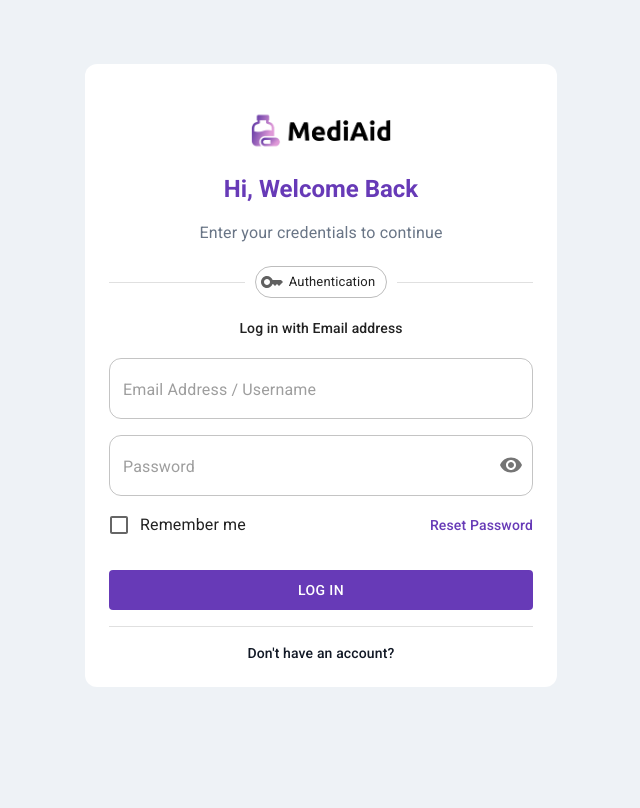
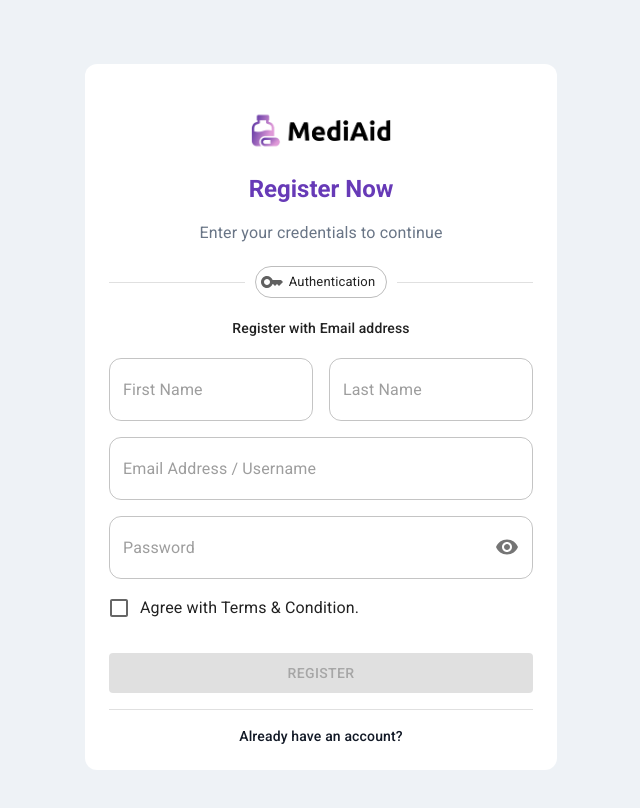
Before and after one commit to Sharif-Minhaz/MediAid, a React (Vite) app in the folder client/: page / in a window 1280 px wide. Shown: the top 808 px of the page, without its empty margins (319-959 px from the left). Built offline with nearby package versions, Linux system fonts and the light colour scheme.

Commit message:
feat: register page added - client

```diff
--- a/client/src/app/App.jsx
+++ b/client/src/app/App.jsx
@@ -1,12 +1,14 @@
-import { Container, ThemeProvider } from "@mui/material";
+import { ThemeProvider } from "@mui/material";
 import theme from "../theme/theme";
-import Login from "../features/login/Login";
+import Login from "../features/auth/Login";
 import "./App.css";
+import Register from "../features/auth/Register";
 
 function App() {
 	return (
 		<ThemeProvider theme={theme}>
-			<Login />
+			{/* <Login /> */}
+			<Register />
 		</ThemeProvider>
 	);
 }
--- a/client/src/features/login/Login.jsx
+++ b/client/src/features/auth/Login.jsx
@@ -44,9 +44,6 @@ const Login = () => {
 					p: 3,
 				}}
 			>
-				{/* <Avatar sx={{ m: 1, bgcolor: "secondary.main" }}>
-					<LockOutlinedIcon />
-				</Avatar> */}
 				<img src="/images/cover.png" height="85" />
 
 				<Typography fontWeight={700} color="primary" component="h5" variant="h5">
@@ -104,12 +101,13 @@ const Login = () => {
 							label="Password"
 							type={showPassword ? "text" : "password"}
 							endAdornment={
-								<InputAdornment sx={{ mb: "6px"}} position="end">
+								<InputAdornment sx={{ mb: "6px" }} position="end">
 									<IconButton
 										aria-label="toggle password visibility"
 										onClick={handleClickShowPassword}
 										onMouseDown={handleMouseDownPassword}
 										edge="end"
+										size="large"
 									>
 										{showPassword ? <VisibilityOff /> : <Visibility />}
 									</IconButton>
--- /dev/null
+++ b/client/src/features/auth/Register.jsx
@@ -0,0 +1,268 @@
+import { useState } from "react";
+import { Link } from "react-router-dom";
+import KeyIcon from "@mui/icons-material/Key";
+import Visibility from "@mui/icons-material/Visibility";
+import VisibilityOff from "@mui/icons-material/VisibilityOff";
+import {
+	Button,
+	CssBaseline,
+	FormControlLabel,
+	Checkbox,
+	Grid,
+	Box,
+	Typography,
+	Container,
+	Chip,
+	Divider,
+	FormControl,
+	InputLabel,
+	OutlinedInput,
+	Paper,
+	InputAdornment,
+	IconButton,
+} from "@mui/material";
+import { useTheme } from "@emotion/react";
+import { strengthColor, strengthIndicator } from "../../utils/passwordStrength";
+
+const initialData = { password: "" };
+
+const Register = () => {
+	const theme = useTheme();
+	const [formData, setFormData] = useState(initialData);
+	const [showPassword, setShowPassword] = useState(false);
+	const [agreed, setAgreed] = useState(false);
+	const [strength, setStrength] = useState(0);
+	const [level, setLevel] = useState();
+
+	const handleChange = (e) => {
+		setFormData((prev) => ({ ...prev, [e.target.name]: e.target.value }));
+		if (e.target.name === "password") {
+			handlePswIndicator(e.target.value);
+		}
+	};
+
+	const handlePswIndicator = (value) => {
+		const temp = strengthIndicator(value);
+		setStrength(temp);
+		setLevel(strengthColor(temp));
+	};
+
+	const handleClickShowPassword = () => setShowPassword((show) => !show);
+	const handleMouseDownPassword = (event) => {
+		event.preventDefault();
+	};
+
+	const handleAgree = () => setAgreed((prev) => !prev);
+
+	return (
+		<Container component="main" sx={{ width: "520px !important" }}>
+			<CssBaseline />
+			<Paper
+				sx={{
+					marginBlock: 8,
+					display: "flex",
+					flexDirection: "column",
+					alignItems: "center",
+					p: 3,
+				}}
+			>
+				<img src="/images/cover.png" height="85" />
+
+				<Typography fontWeight={700} color="primary" component="h5" variant="h5">
+					Register Now
+				</Typography>
+				<Typography color="primary.contrastText" mt={2} mb="1px">
+					Enter your credentials to continue
+				</Typography>
+				<Divider sx={{ width: "100%", mt: "20px", mb: "20px" }}>
+					<Chip icon={<KeyIcon />} label={" Authentication"} variant="outlined" />
+				</Divider>
+				<Typography fontWeight={500} sx={{ fontSize: "0.875rem" }} mb={1}>
+					Register with Email address
+				</Typography>
+				<Box component="form" noValidate sx={{ mt: 1 }}>
+					{/* grid for first and last name */}
+					<Grid container spacing={2}>
+						<Grid item md={6} sm={12}>
+							{/* input element - first name */}
+							<FormControl
+								fullWidth
+								// error={Boolean(errors.firstName)}
+								// error={true}
+								sx={{ ...theme.customInput, mb: "13px" }}
+							>
+								<InputLabel htmlFor="outlined-adornment-firstName-login">
+									First Name
+								</InputLabel>
+								<OutlinedInput
+									id="outlined-adornment-firstName-login"
+									type="text"
+									// value={"values.firstName"}
+									name="firstName"
+									// onBlur={"handleBlur"}
+									// onChange={"handleChange"}
+									label="First Name"
+								/>
+								{/* {errors.firstName && (
+							<FormHelperText error id="standard-weight-helper-text-firstName-login">
+								{errors.firstName}
+							</FormHelperText>
+						)} */}
+							</FormControl>
+						</Grid>
+						<Grid item md={6} sm={12}>
+							{/* input element - last name */}
+							<FormControl
+								fullWidth
+								// error={Boolean(errors.lastName)}
+								// error={true}
+								sx={{ ...theme.customInput, mb: "13px" }}
+							>
+								<InputLabel htmlFor="outlined-adornment-lastName-login">
+									Last Name
+								</InputLabel>
+								<OutlinedInput
+									id="outlined-adornment-lastName-login"
+									type="text"
+									// value={"values.lastName"}
+									name="lastName"
+									// onBlur={"handleBlur"}
+									// onChange={"handleChange"}
+									label="Last Name"
+								/>
+								{/* {errors.lastName && (
+							<FormHelperText error id="standard-weight-helper-text-lastName-login">
+								{errors.lastName}
+							</FormHelperText>
+						)} */}
+							</FormControl>
+						</Grid>
+					</Grid>
+					<FormControl
+						fullWidth
+						// error={Boolean(errors.email)}
+						// error={true}
+						sx={{ ...theme.customInput, mb: "13px" }}
+					>
+						<InputLabel htmlFor="outlined-adornment-email-login">
+							Email Address / Username
+						</InputLabel>
+						<OutlinedInput
+							id="outlined-adornment-email-login"
+							type="email"
+							// value={"values.email"}
+							name="email"
+							// onBlur={"handleBlur"}
+							// onChange={"handleChange"}
+							label="Email Address / Username"
+						/>
+						{/* {errors.email && (
+							<FormHelperText error id="standard-weight-helper-text-email-login">
+								{errors.email}
+							</FormHelperText>
+						)} */}
+					</FormControl>
+					<FormControl
+						fullWidth
+						// error={Boolean(errors.email)}
+						// error={true}
+						sx={{ ...theme.customInput }}
+					>
+						<InputLabel htmlFor="outlined-adornment-password-login">
+							Password
+						</InputLabel>
+						<OutlinedInput
+							id="outlined-adornment-password-login"
+							value={formData.password}
+							name="password"
+							onChange={handleChange}
+							label="Password"
+							type={showPassword ? "text" : "password"}
+							endAdornment={
+								<InputAdornment sx={{ mb: "6px" }} position="end">
+									<IconButton
+										aria-label="toggle password visibility"
+										onClick={handleClickShowPassword}
+										onMouseDown={handleMouseDownPassword}
+										edge="end"
+										size="large"
+									>
+										{showPassword ? <VisibilityOff /> : <Visibility />}
+									</IconButton>
+								</InputAdornment>
+							}
+						/>
+						{/* {errors.password && (
+							<FormHelperText error id="standard-weight-helper-text-password-login">
+								{errors.password}
+							</FormHelperText>
+						)} */}
+					</FormControl>
+					{strength !== 0 && (
+						<FormControl fullWidth>
+							<Box sx={{ mb: 2 }}>
+								<Grid container spacing={2} alignItems="center">
+									<Grid item>
+										<Box
+											style={{ backgroundColor: level?.color }}
+											sx={{ width: 85, height: 8, borderRadius: "7px" }}
+										/>
+									</Grid>
+									<Grid item>
+										<Typography variant="subtitle1" fontSize="0.75rem">
+											{level?.label}
+										</Typography>
+									</Grid>
+								</Grid>
+							</Box>
+						</FormControl>
+					)}
+					<Grid container>
+						<Grid item xs alignItems="center">
+							<FormControlLabel
+								control={
+									<Checkbox
+										onClick={handleAgree}
+										checked={agreed}
+										value="agreed"
+										color="primary"
+									/>
+								}
+								label="Agree with Terms & Condition."
+							/>
+						</Grid>
+					</Grid>
+					<Button
+						disableElevation
+						type="submit"
+						fullWidth
+						variant="contained"
+						sx={{
+							mt: 3,
+							mb: 2,
+							p: "20px",
+							color: "white",
+							"&:hover": { backgroundColor: "primary.light" },
+						}}
+						disabled={!agreed}
+					>
+						Register
+					</Button>
+					<Divider sx={{ width: "100%", mb: 2 }} />
+					<Typography
+						fontWeight={500}
+						variant="body2"
+						textAlign="center"
+						color="secondary.contrastText"
+					>
+						<Link to="/login" style={{ color: "inherit" }}>
+							{"Already have an account?"}
+						</Link>
+					</Typography>
+				</Box>
+			</Paper>
+		</Container>
+	);
+};
+
+export default Register;
--- a/client/src/theme/custom.js
+++ b/client/src/theme/custom.js
@@ -13,7 +13,8 @@ export const customTheme = () => {
 			},
 		},
 		"& > div > input": {
-			padding: "21.5px 14px 11.5px !important",
+			padding: "27.5px 14px 11.5px !important",
+            marginTop: "-4px"
 		},
 		"& legend": {
 			display: "none",
--- /dev/null
+++ b/client/src/utils/passwordStrength.js
@@ -0,0 +1,29 @@
+// has number
+const hasNumber = (number) => new RegExp(/[0-9]/).test(number);
+// has mix of small and capitals
+const hasMixed = (number) => new RegExp(/[a-z]/).test(number) && new RegExp(/[A-Z]/).test(number);
+// has special chars
+const hasSpecial = (number) => new RegExp(/[!#@$%^&*)(+=._-]/).test(number);
+
+// set color based on password strength
+export const strengthColor = (count) => {
+	if (count < 2) return { label: "Poor", color: "#f44336" };
+	if (count < 3) return { label: "Weak", color: "#ffc107" };
+	if (count < 4) return { label: "Normal", color: "#ffab91" };
+	if (count < 5) return { label: "Good", color: "#00e676" };
+	if (count < 6) return { label: "Strong", color: "#00c853" };
+	if (count >= 6) return { label: "Very Strong", color: "#5e35b1" };
+	return { label: "Poor", color: "#f44336" };
+};
+
+// password strength indicator
+export const strengthIndicator = (number) => {
+	let strengths = 0;
+	if (number.length > 5) strengths += 1;
+	if (number.length > 7) strengths += 1;
+	if (number.length > 10) strengths += 1;
+	if (hasNumber(number)) strengths += 1;
+	if (hasSpecial(number)) strengths += 1;
+	if (hasMixed(number)) strengths += 1;
+	return strengths;
+};
```
Also changed, not shown: client/src/features/auth/authSlice.js (added).
